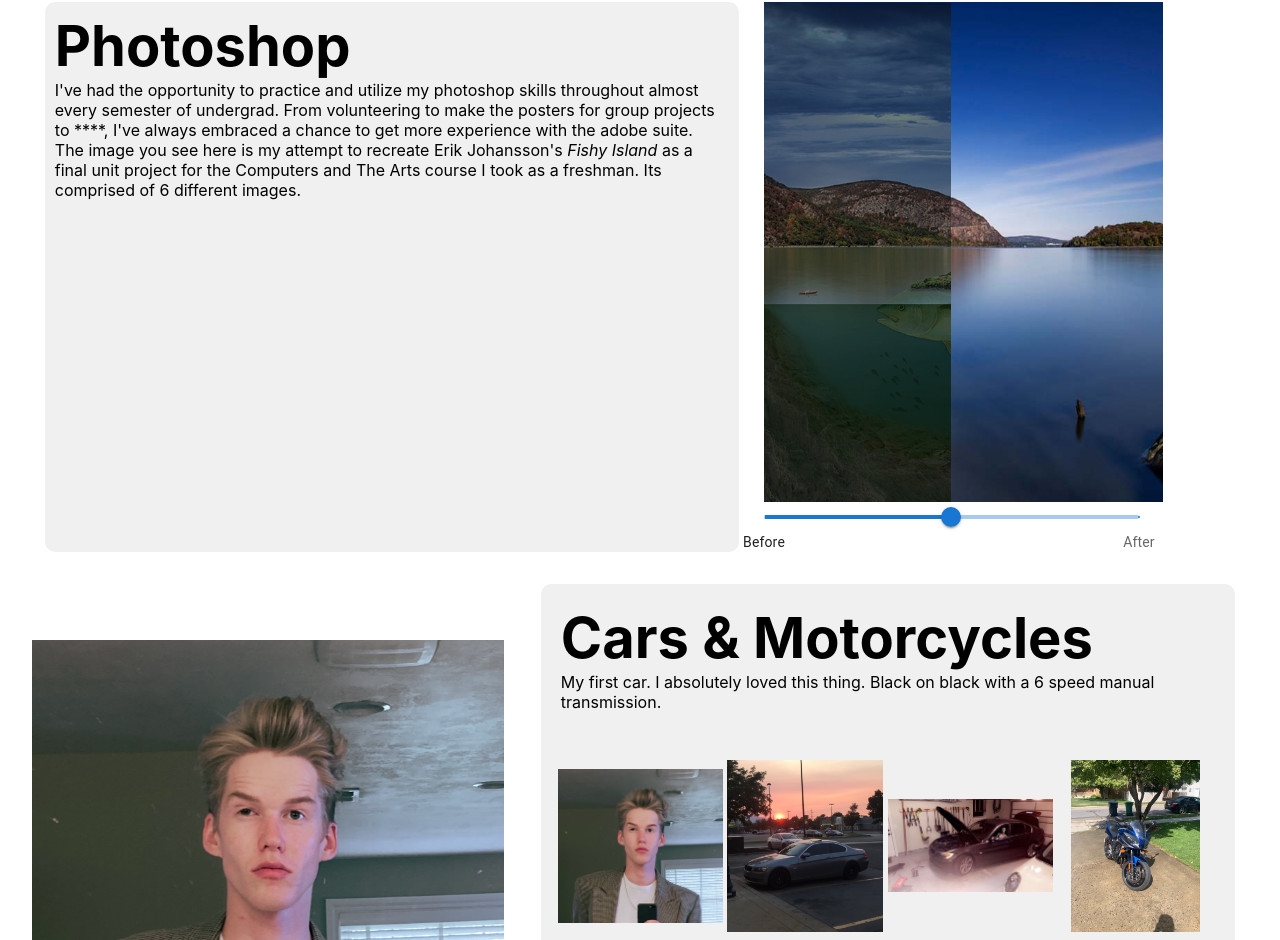
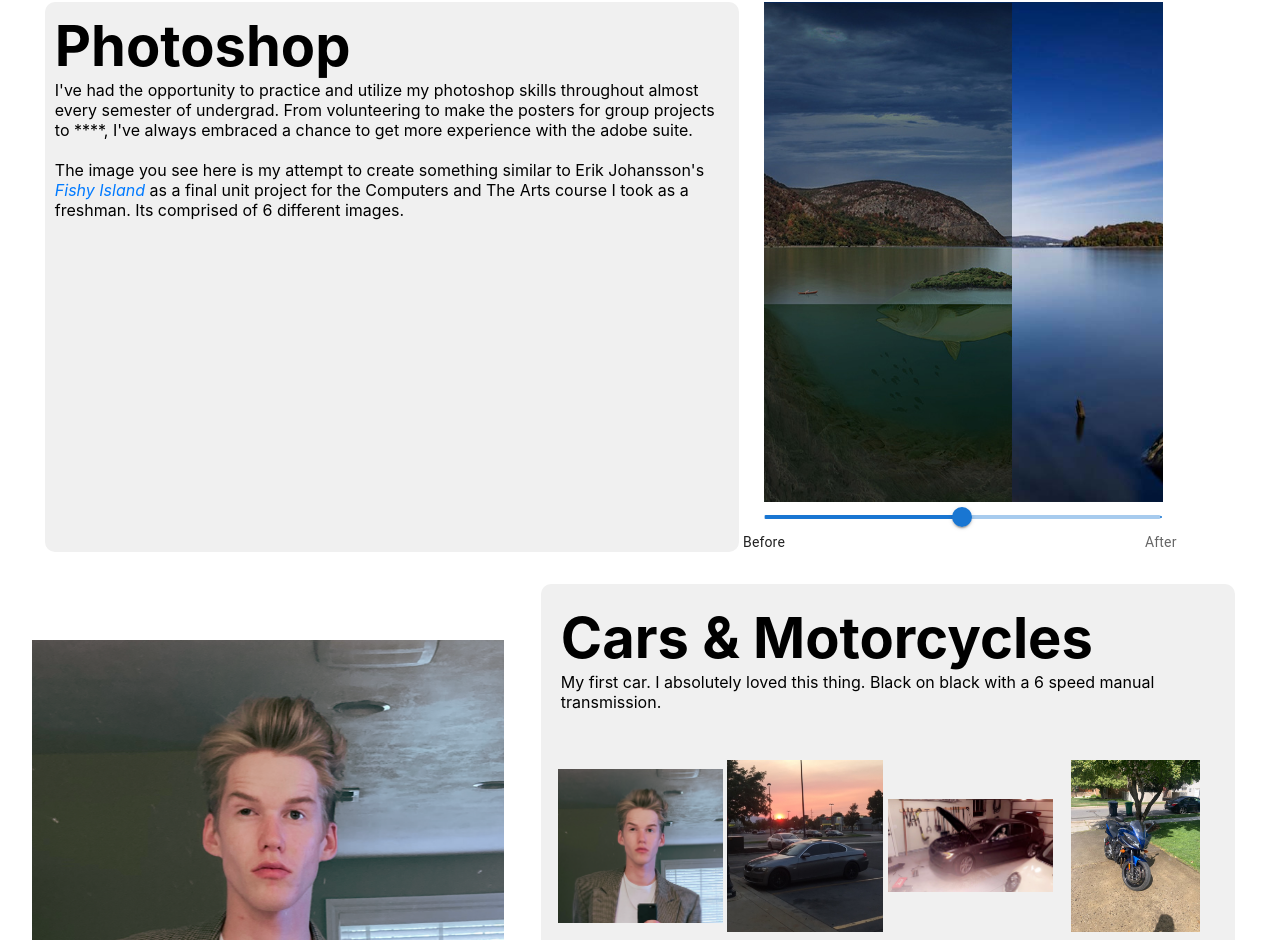
Before and after one commit to johnstevens24/PersonalSite, a React (Create React App) app in the folder personal-site/: page /about in a window 1280 px wide. Shown: the part 1670-2610 px from the top of the page. Built offline with nearby package versions, Linux system fonts and the light colour scheme.

Commit message:
added a link and styling for fishy island

```diff
--- a/personal-site/src/components/pages/About/About.js
+++ b/personal-site/src/components/pages/About/About.js
@@ -281,10 +281,11 @@
                     <div className="hobbyInfoDiv">
                         <h1>Photoshop</h1>
                         <p>I've had the opportunity to practice and utilize my photoshop skills throughout almost every semester of undergrad. From volunteering to make the posters for group projects to ****, I've always embraced a chance to get more experience with the adobe suite.</p>
-                        <p>The image you see here is my attempt to recreate Erik Johansson's <em>Fishy Island</em> as a final unit project for the Computers and The Arts course I took as a freshman. Its comprised of 6 different images.</p>
+                        <br/>
+                        <p>The image you see here is my attempt to create something similar to Erik Johansson's <a href="https://www.erikjo.com/medium-prints/fishy-island" target="_blank"><em>Fishy Island</em></a> as a final unit project for the Computers and The Arts course I took as a freshman. Its comprised of 6 different images.</p>
                     </div>
 
-                    <div style={{display:'flex', flexDirection:'column', width:'375px', height:'100%', justifyContent:'flex-start'}}>
+                    <div style={{display:'flex', flexDirection:'column', width:'40%', height:'100%', justifyContent:'flex-start'}}>
                         <div className="photoShopImageDiv">
                             <div style={{position:'absolute', top:0, left:0, width:`${sliderPercentage}%`, height:500, overflow:'hidden', zIndex:2}}>
                                 <img style={{height:'100%'}} src={require("../../../assets/images/photoshop/a.jpg")}></img>
@@ -292,8 +293,8 @@
                             <img src={require("../../../assets/images/photoshop/b.jpg")} style={{height:500, position:'absolute', top:0, left:0, zIndex:0}}></img>
                         </div>
 
-                        <div style={{height:'100%', display:'flex', flexDirection:'column', justifyContent:'flex-end'}}>
-                            <Slider onChange={(event, newValue) => { typeof newValue === 'number' ? setSliderPercentage(newValue) : setSliderPercentage(sliderPercentage)}} defaultValue={sliderPercentage} marks={[{value:0, label:'Before'}, {value:100, label:'After'}]}/>
+                        <div style={{height:'100%', width:'80%',display:'flex', flexDirection:'column', justifyContent:'flex-end'}}>
+                            <Slider onChange={(event, newValue) => { typeof newValue === 'number' ? setSliderPercentage(newValue*.81) : setSliderPercentage(sliderPercentage)}} defaultValue={sliderPercentage} marks={[{value:0, label:'Before'}, {value:100, label:'After'}]}/>
                         </div>
                     </div>
                 </div>
--- a/personal-site/src/components/pages/About/AboutStyles.css
+++ b/personal-site/src/components/pages/About/AboutStyles.css
@@ -89,6 +89,14 @@
     align-items: flex-start;
 }
 
+p a {
+    color: var(--primary-blue)
+}
+
+p a:hover {
+    text-decoration: underline;
+}
+
 .hobbyInfoDiv {
     width: 56%;
     margin-left:2%;
```
